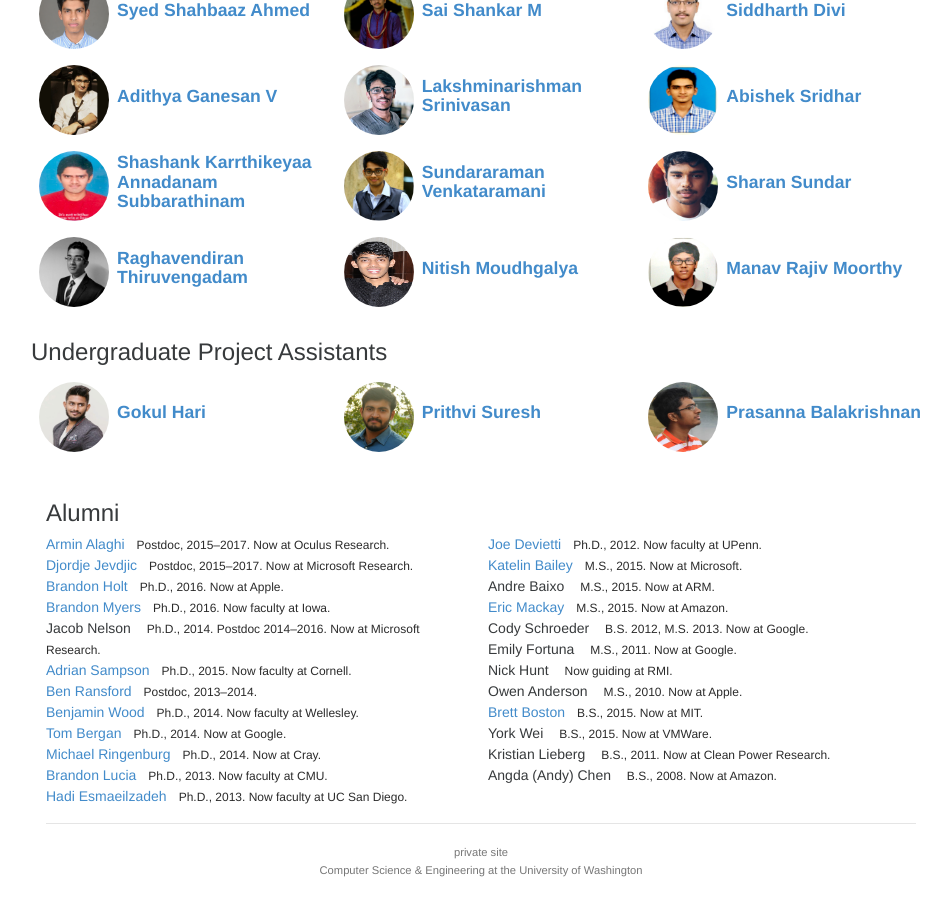
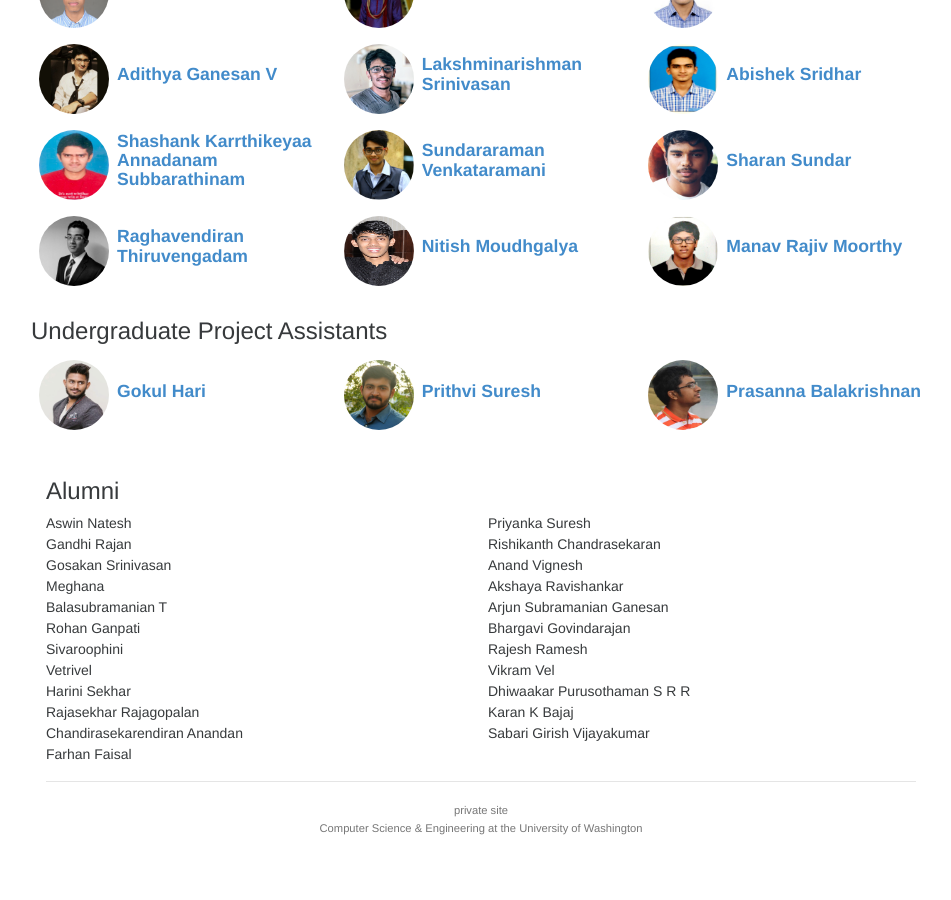
Before and after one commit to prahalath/solarillionfoundation.github.io, a Jekyll site: the page built from index.html, in a window 1280 px wide and 900 px high, scrolled down 2227 px. Shown: the whole window, without its empty margins (159-1110 px from the left). Built offline with Jekyll 4.4.1, drawn with Linux system fonts in a browser that asks for light colours; nearby versions of some CDN libraries; Markdown is read by kramdown in place of the engine named in the settings; after the commit the page ends 3085 px from its top, so only the background shows below that; some of the changed text lies outside the part shown.

Commit message:
Added images, alumini

```diff
--- a/_config.yml
+++ b/_config.yml
@@ -42,12 +42,12 @@
       link: /
     - title: Research
       link: /research/
+    - title: People
+      link: /people/
     - title: Publications
       link: /publications.html
     - title: Code
       link: /code.html
-    - title: People
-      link: /people/
 
 # Navigation bar links for WACAS.
 nav_wacas:
--- a/_data/people.yml
+++ b/_data/people.yml
@@ -10,7 +10,7 @@
     bio: "Coolio"
 
 aashish:
-    display_name: "Aashish Kumar Jain"
+    display_name: "Aashish Jain"
     webpage: "https://aashish-jain.github.io"
     role: fulltime
     github: aashish-jain
@@ -174,259 +174,128 @@
     bio: "Prasanna Balakrishnan in currently in his final year pursuing his Bachelor's degree in Computer Science and Engineering at the College of Engineering,Guindy,Anna University. He is currently in ML team, working on movie prediction. His interests are on Machine Learning and also plans to pursue his masters abroad in the same field in the fall of 2018"
 # Alums
 # The order is: PhD/postdoc by year; MS by year; BS by year
-
-armin:
-    display_name: "Armin Alaghi"
-    role: "alum"
-    webpage: "http://homes.cs.washington.edu/~armin/"
-    image: /img/people/armin.jpg
-    bio: "Postdoc, 2015&ndash;2017. Now at Oculus Research."
-jevdjic:
-    display_name: "Djordje Jevdjic"
-    role: "alum"
-    webpage: "http://parsa.epfl.ch/~jevdjic/"
-    bio: "Postdoc, 2015&ndash;2017. Now at Microsoft Research."
-bholt:
-    display_name: "Brandon Holt"
-    webpage: "https://homes.cs.washington.edu/~bholt/"
-    role: "alum"
-    image: /img/people/bholt.jpg
-    bio: "Ph.D., 2016. Now at Apple."
-bdmyers:
-    display_name: "Brandon Myers"
-    webpage: "https://homes.cs.washington.edu/~bdmyers/"
-    role: "alum"
-    image: /img/people/myers.jpg
-    bio: "Ph.D., 2016. Now faculty at Iowa."
-nelson:
-    display_name: "Jacob Nelson"
-    role: "alum"
-    bio: "Ph.D., 2014. Postdoc 2014&ndash;2016. Now at Microsoft Research."
-    image: /img/people/nelson.jpg
-asampson:
-    display_name: "Adrian Sampson"
-    webpage: "http://adriansampson.net/"
-    image: /img/people/adrian.jpg
-    github: sampsyo
+aswinnatesh:
+    display_name: "Aswin Natesh"
     role: alum
-    bio: "Ph.D., 2015. Now faculty at Cornell."
-ransford:
-    display_name: "Ben Ransford"
-    webpage: "http://ben.ransford.org/"
-    github: ransford
-    role: alum
-    bio: "Postdoc, 2013&ndash;2014."
-bpw:
-    display_name: "Benjamin Wood"
-    webpage: "https://homes.cs.washington.edu/~bpw/"
-    role: alum
-    bio: "Ph.D., 2014. Now faculty at Wellesley."
-tbergan:
-    display_name: "Tom Bergan"
-    webpage: "https://homes.cs.washington.edu/~tbergan/"
-    role: alum
-    bio: "Ph.D., 2014. Now at Google."
-miker:
-    display_name: "Michael Ringenburg"
-    webpage: "http://homes.cs.washington.edu/~miker/"
-    role: alum
-    bio: "Ph.D., 2014. Now at Cray."
-lucia:
-    display_name: "Brandon Lucia"
-    webpage: "http://brandonlucia.com/"
-    role: alum
-    bio: "Ph.D., 2013. Now faculty at CMU."
-hadi:
-    display_name: "Hadi Esmaeilzadeh"
-    webpage: "http://www.cc.gatech.edu/~hadi/"
-    role: alum
-    bio: "Ph.D., 2013. Now faculty at UC San Diego."
-devietti:
-    display_name: Joe Devietti
-    webpage: "https://www.cis.upenn.edu/~devietti/"
-    role: alum
-    bio: "Ph.D., 2012. Now faculty at UPenn."
-katelin:
-    display_name: "Katelin Bailey"
-    webpage: "https://homes.cs.washington.edu/~katelin/"
-    role: alum
-    bio: "M.S., 2015. Now at Microsoft."
-andreolb:
-    display_name: "Andre Baixo"
-    role: alum
-    bio: "M.S., 2015. Now at ARM."
-emackay:
-    display_name: Eric Mackay
-    webpage: "http://homes.cs.washington.edu/~emackay/"
-    role: alum
-    bio: "M.S., 2015. Now at Amazon."
-cody:
-    display_name: Cody Schroeder
-    role: alum
-    bio: "B.S. 2012, M.S. 2013. Now at Google."
-fortuna:
-    display_name: Emily Fortuna
-    role: alum
-    bio: "M.S., 2011. Now at Google."
-hunt:
-    display_name: "Nick Hunt"
-    role: alum
-    bio: "Now guiding at RMI."
-owen:
-    display_name: Owen Anderson
-    role: alum
-    bio: M.S., 2010. Now at Apple.
-bboston:
-    display_name: Brett Boston
-    webpage: "http://people.csail.mit.edu/boston/"
-    role: alum
-    bio: "B.S., 2015. Now at MIT."
-yorkw:
-    display_name: York Wei
-    role: alum
-    bio: "B.S., 2015. Now at VMWare."
-kristian:
-    display_name: Kristian Lieberg
-    role: alum
-    bio: "B.S., 2011. Now at Clean Power Research."
-angda:
-    display_name: Angda (Andy) Chen
-    role: alum
-    bio: B.S., 2008. Now at Amazon.
+    image: /img/people/aswinnatesh.png
 
 
-# Undergrads
-# Alphabetical order
+gandhi:
+    display_name: "Gandhi Rajan"
+    role: alum
+    image: /img/people/gandhi.png
 
 
-# Undergrad Alums
-# Alphabetical order
+gosakan:
+    display_name: "Gosakan Srinivasan"
+    role: alum
+    image: /img/people/gosakan.png
 
-austina2:
-    display_name: Austin Arechiga
-    role: ugrad-alum
-faugusto:
-    display_name: Felipe Augusto
-    role: ugrad-alum
-eblajev:
-    display_name: Evan Blajev
-    role: ugrad-alum
-schowdury:
-    display_name: Sandeep Chowdary
-    role: ugrad-alum
-wenjih:
-    display_name: Wenjie (Marissa) He
-    role: ugrad-alum
-phowe:
-    display_name: Patrick Howe
-    role: ugrad-alum
-umaymah:
-    display_name: Umaymah Khan
-    role: ugrad-alum
-jkotalik:
-    display_name: Justin Kotalik
-    role: ugrad-alum
-    webpage: https://www.linkedin.com/in/justin-kotalik-0489b597
-veilam:
-    display_name: Wei Lin
-    role: ugrad-alum
-tliu24:
-    display_name: Tianchi Liu
-    role: ugrad-alum
-luluyi:
-    display_name: Luyi Lu
-    role: ugrad-alum
-artem:
-    display_name: Artem Minyaylov
-    role: ugrad-alum
-wyatt:
-    display_name: Wyatt Muntean
-    role: ugrad-alum
-djnoboom:
-    display_name: Daniel Noteboom
-    role: ugrad-alum
-codyohl:
-    display_name: Cody Ohlsen
-    role: ugrad-alum
-    image: /img/people/codyohl.jpg
-    webpage: http://www.linkedin.com/in/codyohlsen
-pshfls:
-    display_name: Sui Pang (Beck)
-    role: ugrad-alum
-    webpage: http://www.linkedin.com/in/beckpang
-shichengfeng:
-    display_name: Chengfeng Shi
-    role: ugrad-alum
-zbsimon:
-    display_name: Zach Simon
-    role: ugrad-alum
-xinyu:
-    display_name: Xinyu Sui
-    role: ugrad-alum
-chenfs:
-    display_name: Chenfan (Frank) Sun
-    role: ugrad-alum
-    webpage: https://www.linkedin.com/in/chenfansun
-mandary:
-    display_name: Yufang Sun
-    role: ugrad-alum
-joshuay:
-    display_name: Joshua Yip
-    role: ugrad-alum
+meghana:
+    display_name: "Meghana"
+    role: alum
+    image: /img/people/meghana.png
+
+balasubramanian:
+    display_name: "Balasubramanian T"
+    role: alum
+    image: /img/people/bala.png
+
+rohan:
+    display_name: "Rohan Ganpati"
+    role: alum
+    image: /img/people/rohan.png
+
+sivaroophini:
+    display_name: "Sivaroophini"
+    role: alum
+    image: /img/people/sivaroophini.png
+
+vetrivel:
+    display_name: "Vetrivel"
+    role: alum
+    image: /img/people/vetri.png
+
+
+harini:
+    display_name: "Harini Sekhar"
+    role: alum
+    image: /img/people/harini.png
+
+rajasekhar:
+    display_name: "Rajasekhar Rajagopalan"
+    role: alum
+    image: /img/people/rajasekhar.png
+
+chandirasekarendiran:
+    display_name: "Chandirasekarendiran Anandan"
+    role: alum
+    image: /img/people/chandirasekarendiran.png
+
+farhan:
+    display_name: "Farhan Faisal"
+    role: alum
+    image: /img/people/farhan.png
+
+priyanka:
+    display_name: "Priyanka Suresh"
+    role: alum
+    image: /img/people/priyanka.png
+
+rishikanth:
+    display_name: "Rishikanth Chandrasekaran"
+    role: alum
+    image: /img/people/rishikanth.png
+
+anand:
+    display_name: "Anand Vignesh"
+    role: alum
+    image: /img/people/anand.png
+
+akshaya:
+    display_name: "Akshaya Ravishankar"
+    role: alum
+    image: /img/people/akshaya.png
+
+arjun:
+    display_name: "Arjun Subramanian Ganesan"
+    role: alum
+    image: /img/people/arjun.png
+
+bhargavi:
+    display_name: "Bhargavi Govindarajan"
+    role: alum
+    image: /img/people/bhargavi.png
+
+rajesh:
+    display_name: "Rajesh Ramesh"
+    role: alum
+    image: /img/people/rajesh.png
+
+vikram:
+    display_name: "Vikram Vel"
+    role: alum
+    image: /img/people/vikram.png
+
+dhiwaakar:
+    display_name: "Dhiwaakar Purusothaman S R R"
+    role: alum
+    image: /img/people/dhiwaakar.png
+
+karan:
+    display_name: "Karan K Bajaj"
+    role: alum
+    image: /img/people/karan.png
+
+sabari:
+    display_name: "Sabari Girish Vijayakumar"
+    role: alum
+    image: /img/people/sabari.png
+
+
 
 # Collaborators
 # Alphabetical order
 
-preston:
-    display_name: Preston Briggs
-    role: collab
-
-akcheung:
-    display_name: "Alvin Cheung"
-    role: collab
-    webpage: "https://homes.cs.washington.edu/~akcheung/"
-    bio: "Assistant Professor, UW CSE"
-    image: /img/people/akcheung.png
-delorimier:
-     display_name: Michael Delorimier
-     role: collab
-     bio: "Oracle Labs"
-farhadi:
-     display_name: Ali Farhadi
-     role: collab
-     webpage: https://homes.cs.washington.edu/~ali/
-     bio: "Assistant Professor, UW CSE"
-shri:
-     display_name: Shri Hariharasubrahmanian
-     role: collab
-     bio: "Oracle Labs"
-sungpack:
-     display_name: Sungpack Hong
-     role: collab
-     bio: "Oracle Labs"
-skahan:
-    display_name: Simon Kahan
-    role: collab
-visvesh:
-    display_name: Visvesh Sathe
-    role: collab
-    webpage: http://www.ee.washington.edu/people/visvesh-sathe/
-    bio: "Assistant Professor, UW EE"
-
 
 # No role (only for retired project photos)
-
-billhowe:
-    display_name: "Bill Howe"
-    webpage: "http://homes.cs.washington.edu/~billhowe/"
-    image: /img/people/billhowe.jpg
-    bio: "Affiliate Faculty and Associate Director of eScience Institute"
-drkp:
-    display_name: "Dan Ports"
-    webpage: "http://drkp.net/"
-    image: /img/people/drkp.jpg
-    bio: "Research Assistant Professor"
-iyzhang:
-    display_name: "Irene Zhang"
-    webpage: http://irenezhang.net/
-    image: /img/people/iyzhang.jpg
```
Also changed, not shown: img/people/aashish.png.
